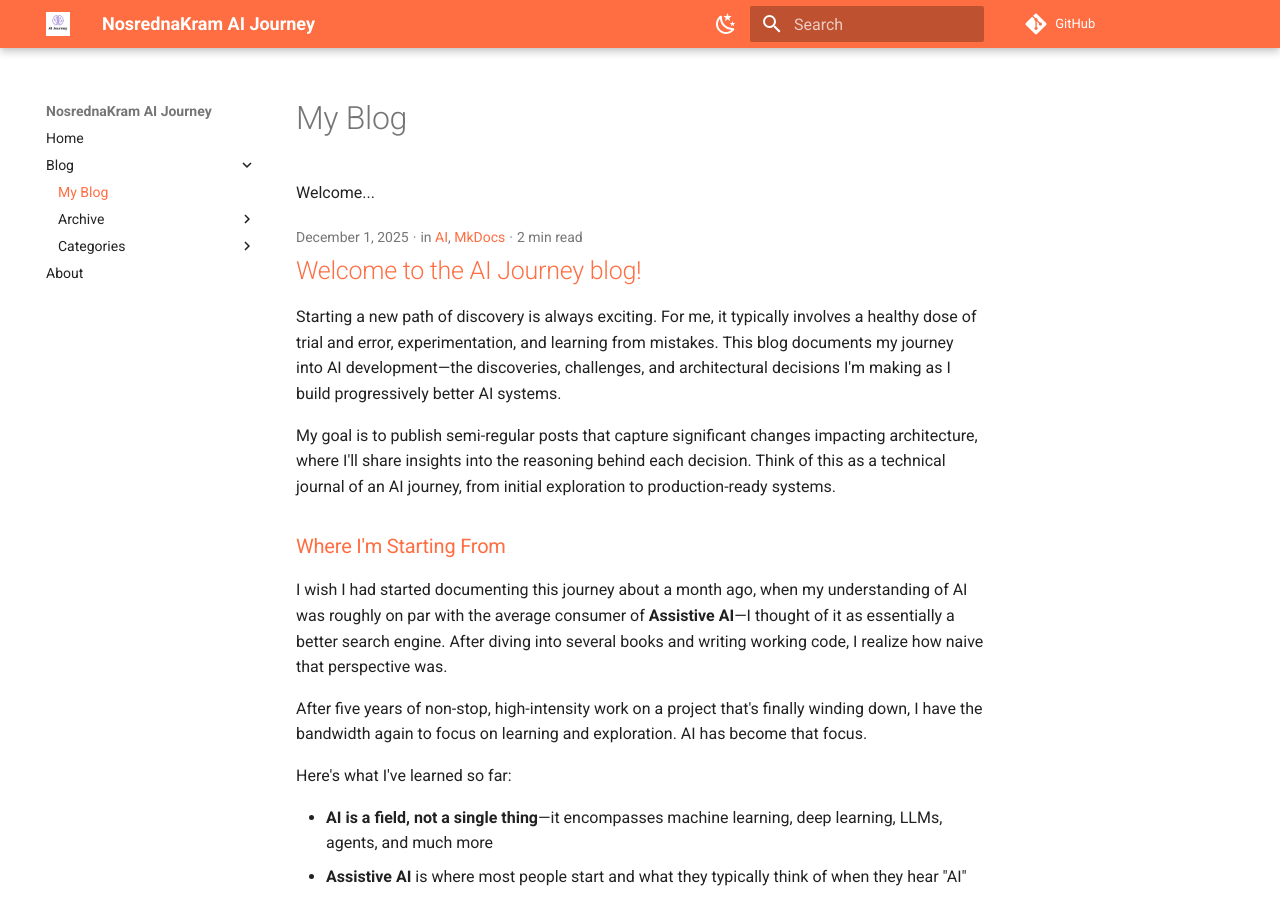
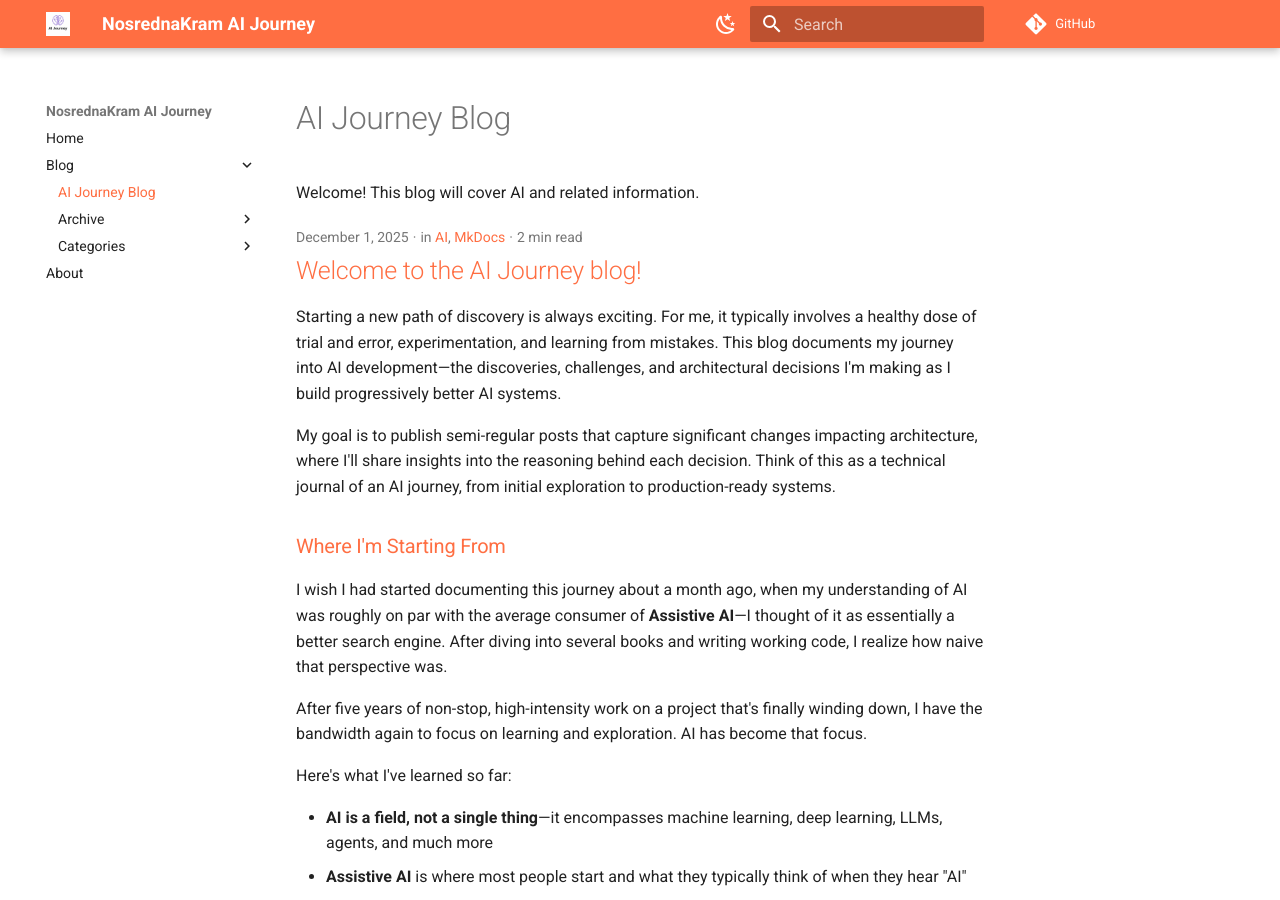
Before and after one commit to AI-Adoption-Prototyping/ai-journey, an MkDocs documentation site: the page built from docs/blog/index.md, in a window 1280 px wide and 900 px high. Built offline with MkDocs 1.6.1 and Material for MkDocs 9.7.7, drawn with Linux system fonts in a browser that asks for light colours; comment, search, counter and statistics services are not loaded.

Commit message:
Updated blog title to reflect purpose, AI Journey Blog.

```diff
--- a/docs/blog/index.md
+++ b/docs/blog/index.md
@@ -1,3 +1,3 @@
-# My Blog
+# AI Journey Blog
 
-Welcome...
+Welcome! This blog will cover AI and related information.
```
